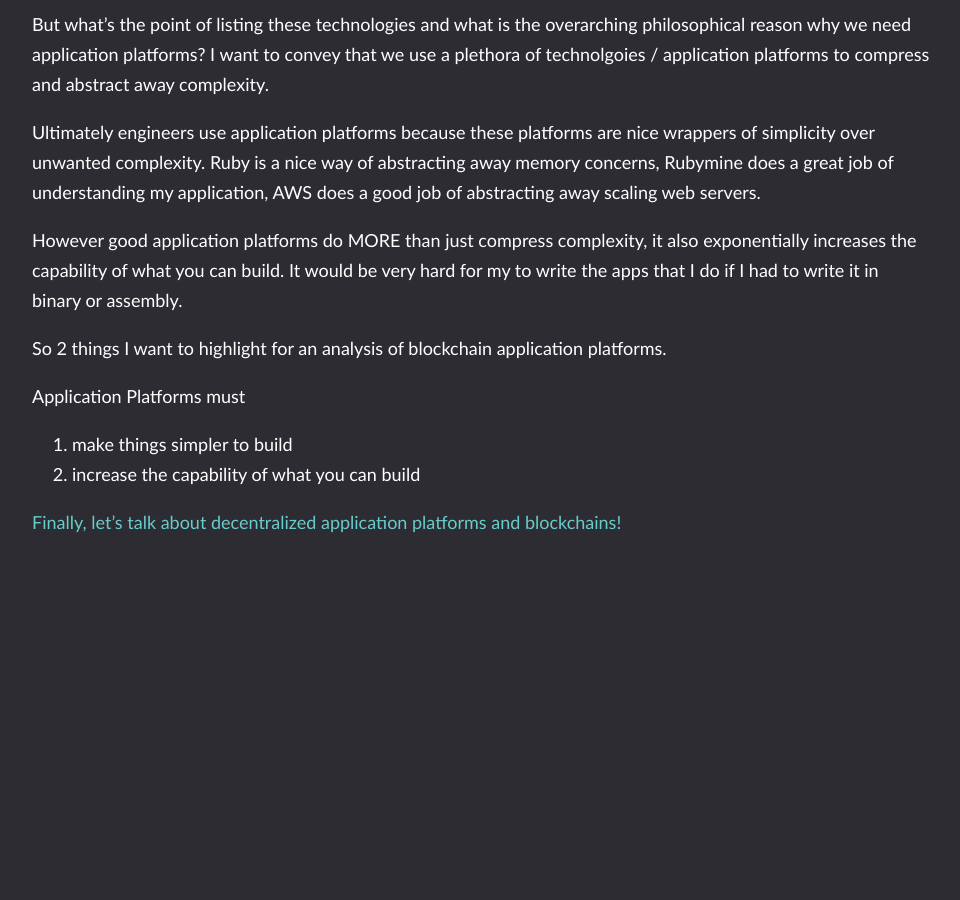
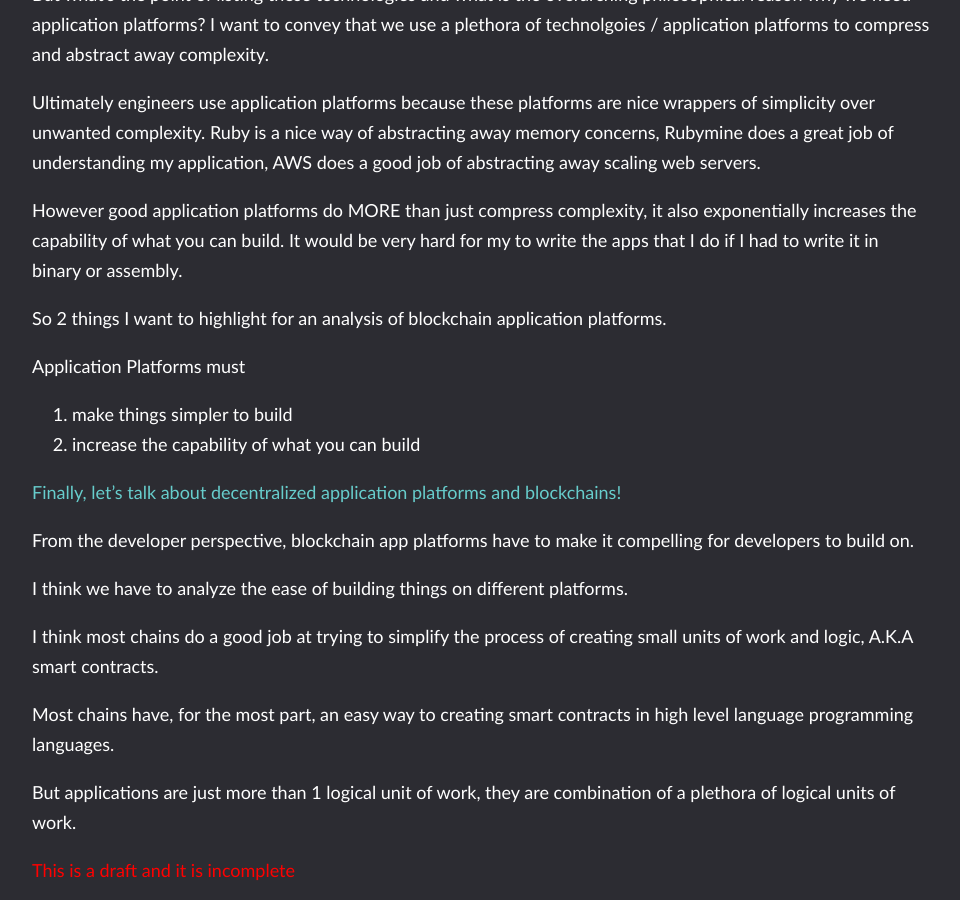
Before and after one commit to danielleedottech/danlee-org, a Jekyll site: the page built from _posts/2022-08-24-blockchain-as-a-computing-platform.md, in a window 1280 px wide and 900 px high, scrolled down 2338 px. Shown: the whole window, without its empty margins (158-1118 px from the left). Built offline with Jekyll 4.4.1, drawn with Linux system fonts in a browser that asks for light colours; nearby versions of some CDN libraries; library files that are not in the unit come from our copies; before the commit the page ends 2890 px from its top, so only the background shows below that; some of the changed text lies outside the part shown.

Commit message:
additions to draft

```diff
--- a/_layouts/post.html
+++ b/_layouts/post.html
@@ -13,4 +13,8 @@
 
     {{ content }}
 
+    {% if page.draft %}
+    <h1 class="draft-notice">This is a draft and it is incomplete</h1>
+    {% endif %}
+
 </article>
--- a/_posts/2022-08-24-blockchain-as-a-computing-platform.md
+++ b/_posts/2022-08-24-blockchain-as-a-computing-platform.md
@@ -10,7 +10,7 @@
 
 Not too long after, we see Ethereum, which was branched off and inspired by previous ideas of trying to utilize blockchain technology for other use cases, 1 notable example was [NameCoin](https://www.namecoin.org/) that tried to bring a decentralized DNS with blockchain.
 
-(Ethereum's white paper)[https://ethereum.org/en/whitepaper/] titles itself as a **A Next-Generation Smart Contract and Decentralized Application Platform**. And as we see the current trends in the crypto currency market, the sheer rise of new platforms whose value proposition is intimately tied to this *Decentralized Application Platform* has been numerous.
+[Ethereum's white paper](https://ethereum.org/en/whitepaper/) titles itself as a **A Next-Generation Smart Contract and Decentralized Application Platform**. And as we see the current trends in the crypto currency market, the sheer rise of new platforms whose value proposition is intimately tied to this *Decentralized Application Platform* has been numerous.
 
 ## Money as an application on a Decentralized Application Platform
 
@@ -64,3 +64,13 @@
 2. increase the capability of what you can build
 
 ## Finally, let's talk about decentralized application platforms and blockchains!
+
+From the developer perspective, blockchain app platforms have to make it compelling for developers to build on.
+
+I think we have to analyze the ease of building things on different platforms.
+
+I think most chains do a good job at trying to simplify the process of creating small units of work and logic, A.K.A smart contracts.
+
+Most chains have, for the most part, an easy way to creating smart contracts in high level language programming languages.
+
+But applications are just more than 1 logical unit of work, they are combination of a plethora of logical units of work.
```
